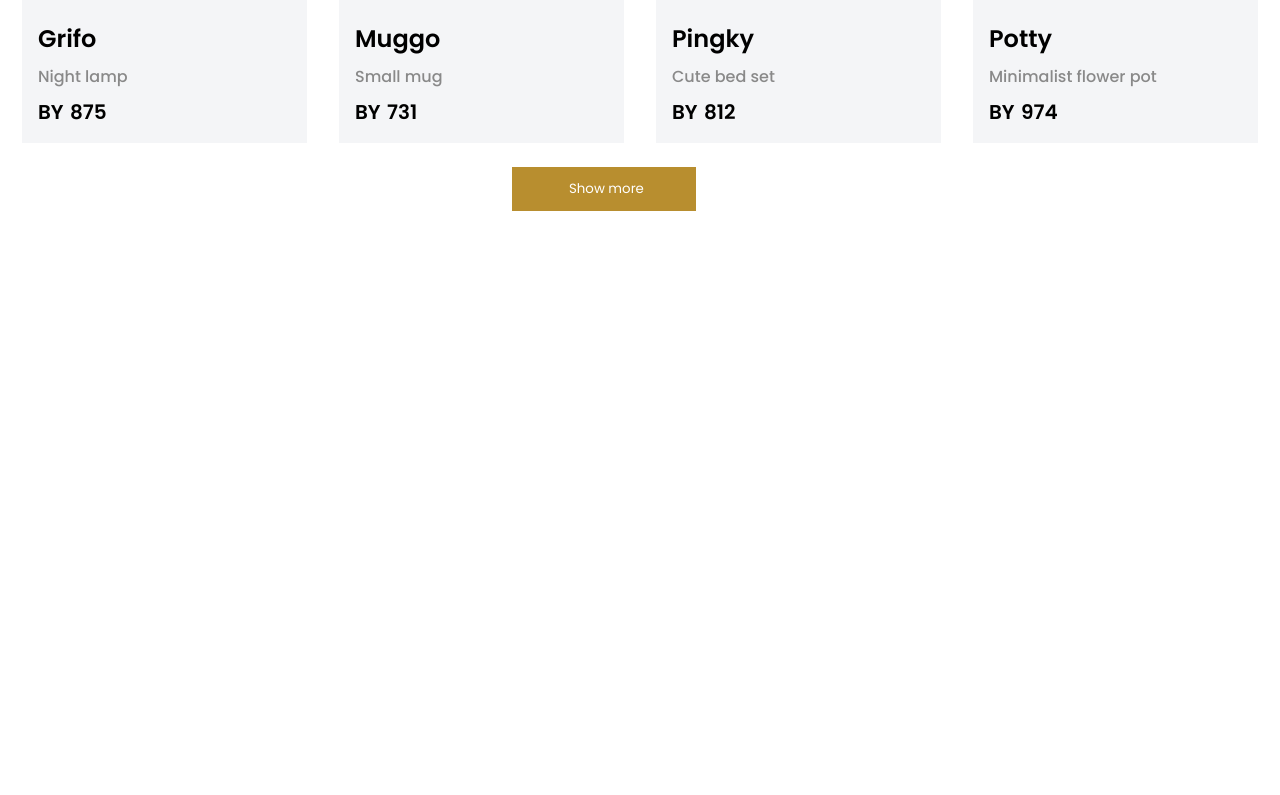
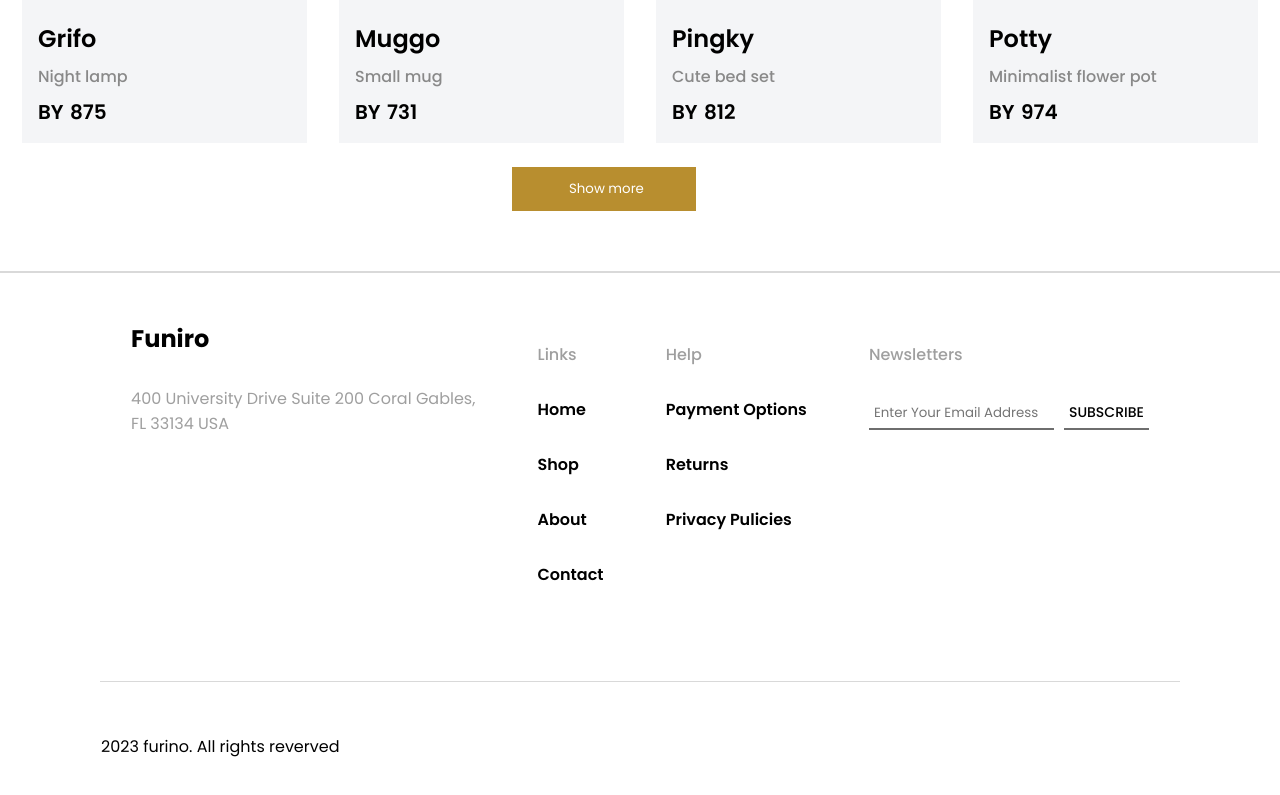
Before and after one commit to Chernenko1/eCommerce, a React (Vite) app: page / in a window 1280 px wide. Shown: the part 2381-3176 px from the top of the page. Before the commit the page ends 2602 px from the top, so only its background shows below. Built offline with nearby package versions, Linux system fonts and the light colour scheme.

Commit message:
feat: created footer

```diff
--- /dev/null
+++ b/src/components/Footer/Footer.tsx
@@ -0,0 +1,61 @@
+import React from 'react'
+import { NavLink } from 'react-router-dom'
+
+import styles from './index.module.css'
+
+export default function Footer() {
+  return (
+    <footer className={styles.footerWrapper}>
+      <div className={styles.footerContainer}>
+        <section className={styles.footerSections}>
+          <h2>Funiro</h2>
+          <p className={styles.footerCopyrights}>
+            400 University Drive Suite 200 Coral Gables, <br />
+            FL 33134 USA
+          </p>
+        </section>
+        <section className={styles.footerSections}>
+          <h4>Links</h4>
+          <ul>
+            <li>
+              <NavLink to={'/'}>Home</NavLink>
+            </li>
+            <li>
+              <NavLink to={'/Shop'}>Shop</NavLink>
+            </li>
+            <li>
+              <NavLink to={'/About'}>About</NavLink>
+            </li>
+            <li>
+              <NavLink to={'/Contact'}>Contact</NavLink>
+            </li>
+          </ul>
+        </section>
+        <section className={styles.footerSections}>
+          <h4>Help</h4>
+          <ul>
+            <li>
+              <NavLink to={'#'}>Payment Options</NavLink>
+            </li>
+            <li>
+              <NavLink to={'/Shop'}>Returns</NavLink>
+            </li>
+            <li>
+              <NavLink to={'/About'}>Privacy Pulicies</NavLink>
+            </li>
+          </ul>
+        </section>
+        <section className={styles.footerSections}>
+          <h4>Newsletters</h4>
+          <form className={styles.footerForm}>
+            <input type='email' placeholder='Enter Your Email Address' />
+            <button type='button'>SUBSCRIBE</button>
+          </form>
+        </section>
+      </div>
+      <div className={styles.footerRights}>
+        <p>2023 furino. All rights reverved</p>
+      </div>
+    </footer>
+  )
+}
--- /dev/null
+++ b/src/components/Footer/index.module.css
@@ -0,0 +1,108 @@
+
+.footerWrapper {
+  margin-top: 50px;
+  border-top: 2px #D9D9D9 solid;
+}
+
+.footerContainer {
+  display: flex;
+  justify-content: space-around;
+  padding: 48px 100px;
+}
+
+
+
+.footerContainer h2, .footerContainer h4 {
+  margin-bottom: 30px;
+}
+
+.footerContainer h4 {
+  color: #9F9F9F;
+  font-weight: 500;
+}
+
+.footerContainer li {
+  list-style-type: none;
+  padding-bottom: 30px;
+}
+
+.footerContainer ul {
+  padding: 0;
+}
+
+.footerRights {
+  border-top: 1px #D9D9D9 solid;
+  margin-left: 100px;
+  margin-right: 100px;
+  height: 1px;
+}
+
+.footerRights p {
+  font-size: 16px;
+  font-weight: 400;
+  padding: 36px 0;
+  padding-left: 1px;
+}
+
+.footerSections a {
+  user-select: none;
+  position: relative;
+  text-decoration: none;
+  color: black;
+  font-weight: 600;
+  font-size: 16px
+}
+
+.footerSections a::after {
+  position: absolute;
+  left: 50%;
+  bottom: 0;
+  width: 0;
+  content: '';
+  height: 1px;
+  transform: translateX(-50%);
+  transition: 0.1s;
+  background-color: black;
+}
+
+.footerSections a:hover::after {
+  width: 100%;
+}
+
+.footerSections li:active {
+  transform: scale(0.95);
+  color: gray
+}
+
+.footerCopyrights {
+  color: #9F9F9F;
+  font-weight: 400
+}
+
+.footerForm input{
+  border: none;
+  padding: 5px;
+  width: 175px;
+  border-bottom: rgb(110, 110, 110) 2px solid;
+}
+
+.footerForm input:focus {
+  border: none;
+  width: 175px;
+  outline: rgb(110, 110, 110) 2px solid;
+}
+
+.footerForm button {
+  cursor: pointer;
+  border: none;
+  padding: 5px;
+  margin-left: 10px;
+  border-bottom: rgb(110, 110, 110) 2px solid;
+  background: none;
+  font-size: 14px;
+  font-weight: 500;
+}
+
+.footerForm button:active {
+  scale: 0.85
+}
--- a/src/pages/Home/HomePage.tsx
+++ b/src/pages/Home/HomePage.tsx
@@ -2,6 +2,7 @@ import { Banner } from '@components/HomePage/Banner/Banner'
 import { Header } from '@components/Header/Header'
 import HomePageCategories from '@components/HomePage/HomePageCategories/HomePageCategories'
 import OurProducts from '@components/HomePage/OurProducts/OurProducts'
+import Footer from '@components/Footer/Footer'
 
 export const HomePage = () => {
   return (
@@ -10,6 +11,7 @@ export const HomePage = () => {
       <Banner />
       <HomePageCategories />
       <OurProducts />
+      <Footer />
     </>
   )
 }
```
